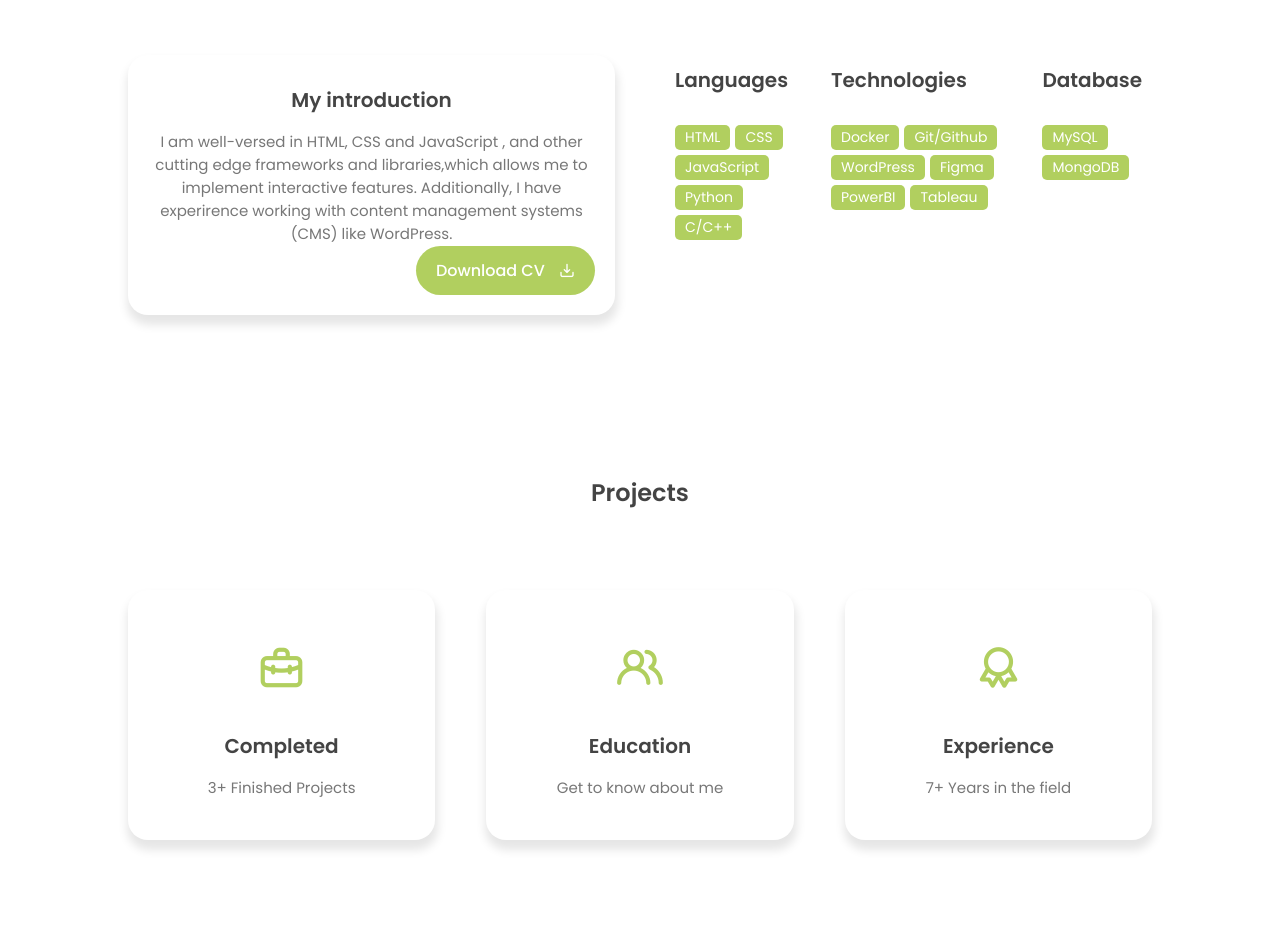
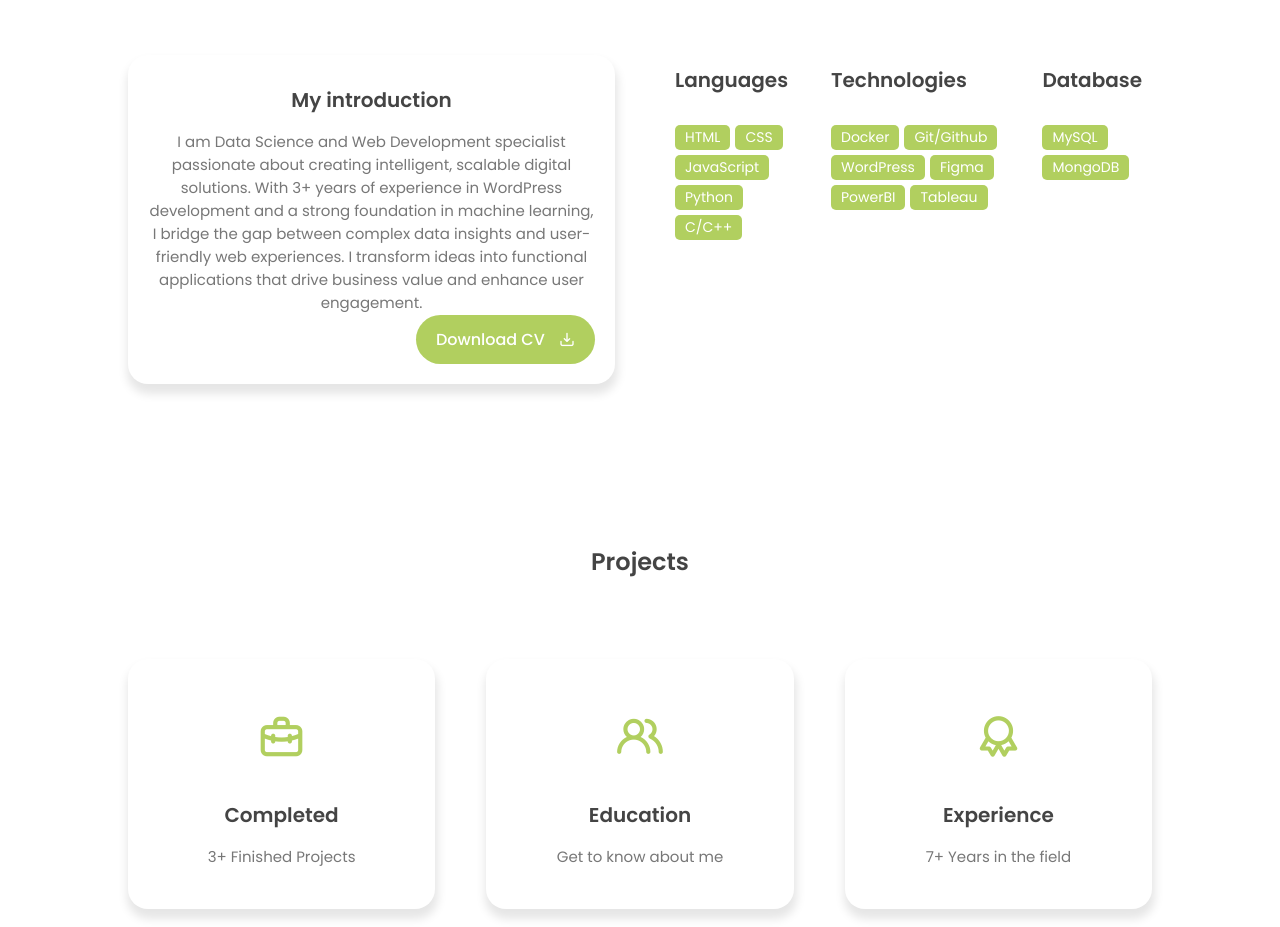
Before and after one commit to HrithikgowdaD/Portfolio, a plain HTML site: page index.html in a window 1280 px wide. Shown: the part 940-1867 px from the top of the page. Drawn offline with nearby package versions, Linux system fonts and the light colour scheme.

Commit message:
Changed my intro

```diff
--- a/index.html
+++ b/index.html
@@ -120,10 +120,7 @@
                     <div class="col">
                         <div class="about-info">
                             <h3>My introduction</h3>
-                            <p>I am well-versed in HTML, CSS and JavaScript , and other cutting edge
-                                frameworks and libraries,which allows me to implement interactive features.
-                                Additionally, I have experirence working with content management systems (CMS) like
-                                WordPress.
+                            <p>I am Data Science and Web Development specialist passionate about creating intelligent, scalable digital solutions. With 3+ years of experience in WordPress development and a strong foundation in machine learning, I bridge the gap between complex data insights and user-friendly web experiences. I transform ideas into functional applications that drive business value and enhance user engagement.
                             </p>
                             <div class="about-btn">
                                 <a href="HRITHIK_CV.pdf" class="btn">Download CV <i class="uil uil-import"></i></a>
```
